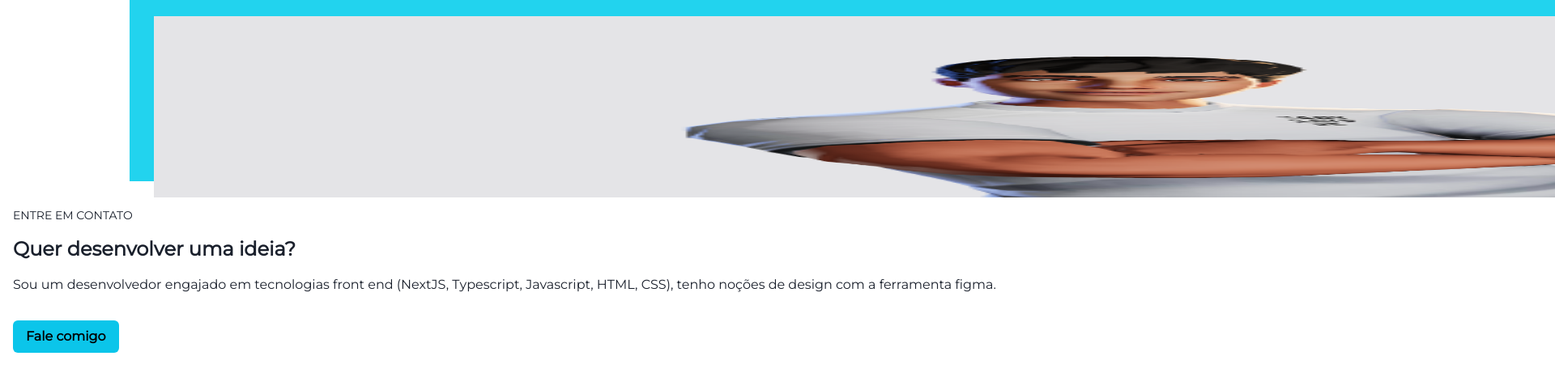
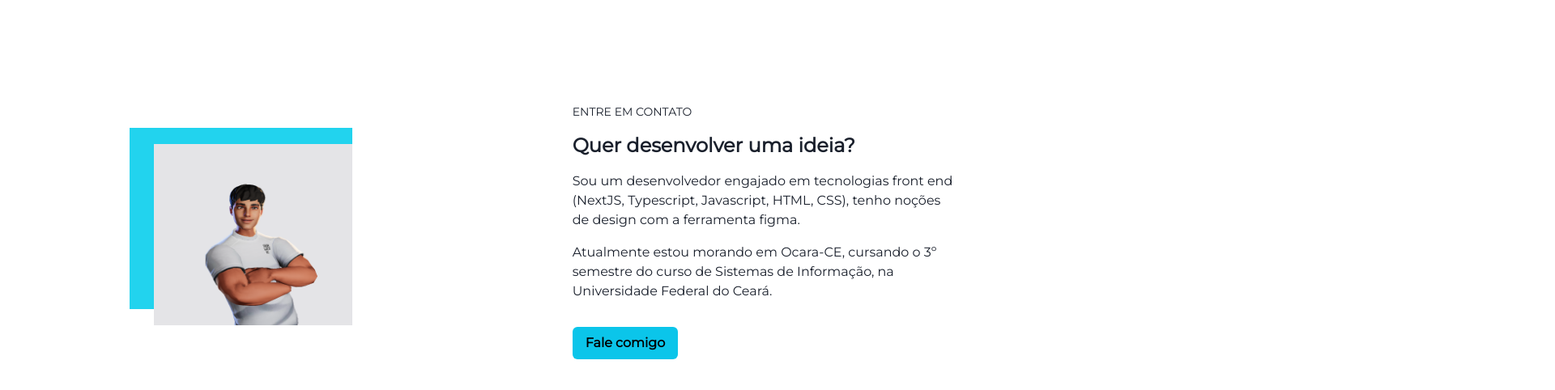
Before and after one commit to matheuspaiva1/portfolio-dev, a Next.js app: page /contato in a window 1280 px wide. Shown: the top 482 px of the page at 81% size, 1920 px wide, since content can reach past the window. Built offline with nearby package versions, Linux system fonts and the light colour scheme.

Commit message:
refactor: design responsivo page contatos

```diff
--- a/src/app/components/Footer.tsx
+++ b/src/app/components/Footer.tsx
@@ -12,7 +12,7 @@ export default function Footer() {
     <footer>
       <h1 className="text-center text-xl my-4">Matheus Paiva</h1>
       <div className="flex items-center justify-center gap-8 my-4">
-        <a href=""><FaWhatsapp className='w-8 h-8'/></a>
+        <a href="https://wa.me/5585994145479"><FaWhatsapp className='w-8 h-8'/></a>
         <a href="https://www.instagram.com/matheuss.p00/"><FaInstagram className='w-8 h-8'/></a>
         <a href="https://github.com/matheuspaiva1"><FaGithub className='w-8 h-8'/></a>
         <a href="https://www.linkedin.com/in/matheus-paiva-51b1751b1/"><FaLinkedin className='w-8 h-8'/></a>
--- a/src/app/components/ImgSobre.tsx
+++ /dev/null
@@ -1,10 +0,0 @@
-/* eslint-disable @next/next/no-img-element */
-import React from 'react'
-
-export default function ImgSobre() {
-  return (
-    <div className="my-12 md:my-0 border-s-[30px]  border-y-[20px] border-cyan-400 w-72 md:w-[160em] md:h-56 h-64 mx-auto md:ml-40">
-      <img src="/pose2-player.png" alt="pose 2 player" className='mx-auto md:mx-0 md:w-[160em] md:h-56 bg-zinc-200'/>
-    </div>
-  )
-}
--- a/src/app/components/Main.tsx
+++ b/src/app/components/Main.tsx
@@ -17,9 +17,11 @@ export default function Main() {
           <h1 className="text-4xl font-extrabold "> Hello World </h1>
           <p className="ml-10 my-6 text-lg">Eu sou o Matheus</p>
           <h1 className="text-4xl font-extrabold">Software Developer</h1>
-          <Button colorScheme="cyan" marginTop="2em">
-            Precisa de algum projeto?
-          </Button>
+          <a href="https://wa.me/5585994145479">
+            <Button colorScheme="cyan" marginTop="2em">
+              Precisa de algum projeto?
+            </Button>
+          </a>
         </div>
         <div className="">
           <img src="/pose1-ok.png" alt="pose 1 player" className="" />
--- a/src/app/contato/page.tsx
+++ b/src/app/contato/page.tsx
@@ -1,19 +1,24 @@
+/* eslint-disable @next/next/no-img-element */
 import React from 'react'
-import ImgSobre from '../components/ImgSobre'
 import { Button } from '@chakra-ui/react'
 
 export default function PageContato() {
   return (
-    <div id='contato'>
-      <ImgSobre/>
+    <div id='contato' className='md:flex md:items-center md:justify-center md:gap-20 md:my-24'>
+      <div className="my-12 md:my-0 border-s-[30px] border-y-[20px] border-cyan-400 w-72 md:w-[40em] md:h-56 h-64 mx-auto md:ml-40">
+        <img src="/pose2-player.png" alt="pose 2 player" className='mx-auto md:mx-0 md:w-[40em] md:h-56 bg-zinc-200'/>
+      </div>
+      <div className="md:ml-20 md:px-24">
         <h1 className="font-medium ml-4 my-4 text-sm mt-8">ENTRE EM CONTATO</h1>
         <h2 className="font-bold ml-4 my-4 text-2xl">Quer desenvolver uma ideia?</h2>
         <p className="ml-4 my-4 ">Sou um desenvolvedor engajado em tecnologias front end (NextJS, Typescript, Javascript, HTML, CSS), tenho noções de design com a ferramenta figma.</p>
-      <a href="">
+        <p className="ml-4 my-4 ">Atualmente estou morando em Ocara-CE, cursando o 3º semestre do curso de Sistemas de Informação, na Universidade Federal do Ceará.</p>
+        <a href="https://wa.me/5585994145479">
           <Button colorScheme='cyan' marginTop='1em' marginLeft='1em'>
             Fale comigo
           </Button>
         </a>
       </div>
+    </div>
   )
 }
--- a/src/app/projetos/page.tsx
+++ b/src/app/projetos/page.tsx
@@ -5,7 +5,7 @@ import CardProjects from '../components/CardProjects';
 
 export default function PageProjects() {
   return (
-    <div id='page-project'>
+    <div id='page-project' className='md:my-16'>
       <h1 className="font-medium text-center text-sm mt-8">PROJETOS</h1>
       <h2 className="font-bold text-center text-2xl">Conheça meus projetos principais</h2>
 
--- a/src/app/skills/page.tsx
+++ b/src/app/skills/page.tsx
@@ -6,13 +6,13 @@ export default function PageSkills() {
   const {colorMode} = useColorMode()
 
   return (
-    <div id='skills'>
+    <div id='skills' className='md:my-16'>
       <h1 className="font-medium text-center text-sm mt-8">SKILLS</h1>
       <h2 className="font-bold text-center text-2xl">Conheça as minhas habilidades</h2>
       {colorMode === "light" ?
       <div className="md:grid md:grid-cols-3">
         <CardSkills title="Logica de programação" description='Tenho um conhecimento amplo de lógica de programação e seus fundamentos' imgs='/bin.svg' />
-        <CardSkills title="Clean Code" description='Sigo as melhores práticas de clean code, mantendo meu código legível, organizado e de fácil entendimento, garantindo escalabilidade e facilitando o trabalho em equipe' imgs='/code.svg' />
+        <CardSkills title="Clean Code" description='Sigo as melhores práticas de clean code, mantendo meu código legível, organizado e de fácil entendimento, facilitando o trabalho em equipe' imgs='/code.svg' />
         <CardSkills title="Trabalho em equipe" description='Tenho um bom desenvolvimento em equipe, cultivo amizades e bons relacionamentos' imgs='/group.svg' />
         <CardSkills title="Bug fixer" description='Tenho experiência em identificar e corrigir bugs de forma eficiente, garantindo a estabilidade e desempenho do software' imgs='/bug.svg' />
         <CardSkills title="Comunicativo" description='Valorizo a comunicação clara e objetiva, tanto na colaboração com equipes quanto na documentação de projetos' imgs='/megaphone.svg' />
@@ -20,9 +20,9 @@ export default function PageSkills() {
       </div> :
       <div className="md:grid md:grid-cols-3">
         <CardSkills title="Logica de programação" description='Tenho um conhecimento amplo de lógica de programação e seus fundamentos' imgs='/bin-light.svg' />
-        <CardSkills title="Clean Code" description='Sigo as melhores práticas de clean code, mantendo meu código legível, organizado e de fácil entendimento, garantindo escalabilidade e facilitando o trabalho em equipe' imgs='/cod-light.svg' />
+        <CardSkills title="Clean Code" description='Sigo as melhores práticas de clean code, mantendo meu código legível, organizado e de fácil entendimento, facilitando o trabalho em equipe' imgs='/cod-light.svg' />
         <CardSkills title="Trabalho em equipe" description='Tenho um bom desenvolvimento em equipe, cultivo amizades e bons relacionamentos' imgs='/group-light.svg' />
-        <CardSkills title="Bug fixer" description='Tenho experiência em identificar e corrigir bugs de forma eficiente, garantindo a estabilidade e desempenho do software. Minha abordagem proativa e detalhista permite resolver problemas rapidamente, minimizando o impacto no desenvolvimento' imgs='/bug-light.svg' />
+        <CardSkills title="Bug fixer" description='Tenho experiência em identificar e corrigir bugs de forma eficiente, garantindo a estabilidade e desempenho do software.' imgs='/bug-light.svg' />
         <CardSkills title="Comunicativo" description='Valorizo a comunicação clara e objetiva, tanto na colaboração com equipes quanto na documentação de projetos' imgs='/megaphone-light.svg' />
         <CardSkills title="Estudante assíduo" description='Como um estudante dedicado, estou sempre em busca de novos conhecimentos e aprimoramento contínuo' imgs='/study-light.svg' />
       </div> }
--- a/src/app/sobreMim/page.tsx
+++ b/src/app/sobreMim/page.tsx
@@ -1,17 +1,17 @@
 /* eslint-disable @next/next/no-img-element */
 import React from 'react'
-import ImgSobre from '../components/ImgSobre'
 import { FaGithub, FaInstagram, FaLinkedin, FaWhatsapp } from 'react-icons/fa'
 
 export default function PageSobre() {
 
   return (
     <div id="sobre-mim" className='md:flex md:items-center md:justify-center'>
-      <ImgSobre  />
+      <div className="my-12 md:my-0 border-s-[30px]  border-y-[20px] border-cyan-400 w-72 md:w-[160em] md:h-56 h-64 mx-auto md:ml-40">
+        <img src="/pose2-player.png" alt="pose 2 player" className='mx-auto md:mx-0 md:w-[160em] md:h-56 bg-zinc-200'/>
+      </div>
       <div className="mt-8 md:mt-16 md:px-60">
-        <h1 className="text-3xl font-bold ml-4 md:ml-0 ">Sobre mim</h1>
-        <br />
         <div className="ml-2 p-2 md:ml-0 md:p-0">
+          <h1 className="text-3xl font-bold ml-4 md:ml-0 ">Sobre mim</h1>
           <p>
             Atualmente estou morando em Ocara-CE, cursando o 3º semestre do
             curso de Sistemas de Informação, na Universidade Federal do Ceará.
@@ -33,7 +33,7 @@ export default function PageSobre() {
         </div>
 
         <div className="flex items-center justify-center gap-8 my-4">
-          <a href="">
+          <a href="https://wa.me/5585994145479">
             <FaWhatsapp className="w-8 h-8" />
           </a>
           <a href="https://www.instagram.com/matheuss.p00/">
```
Lines whose indentation alone changed are shown as unchanged.
